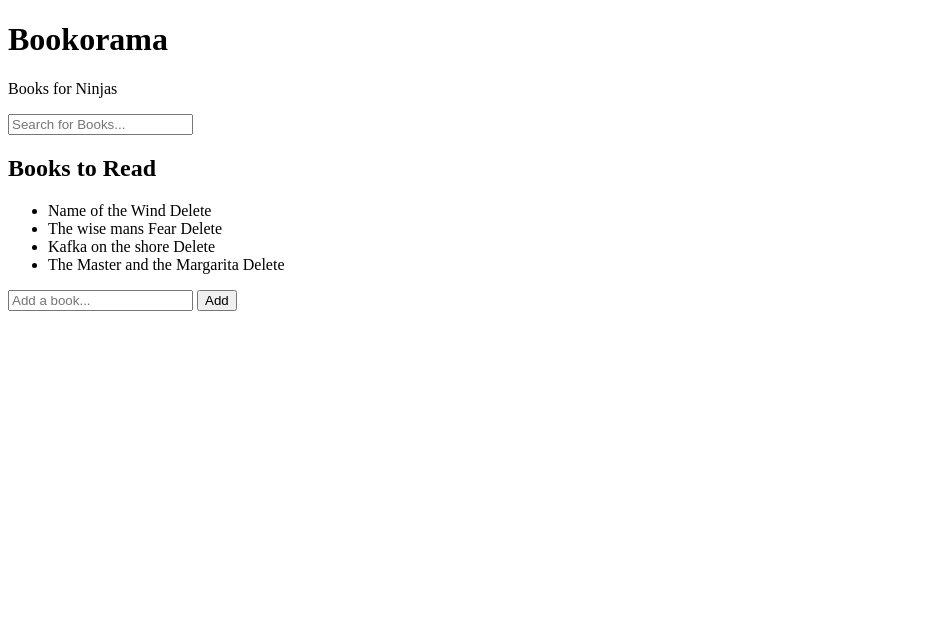
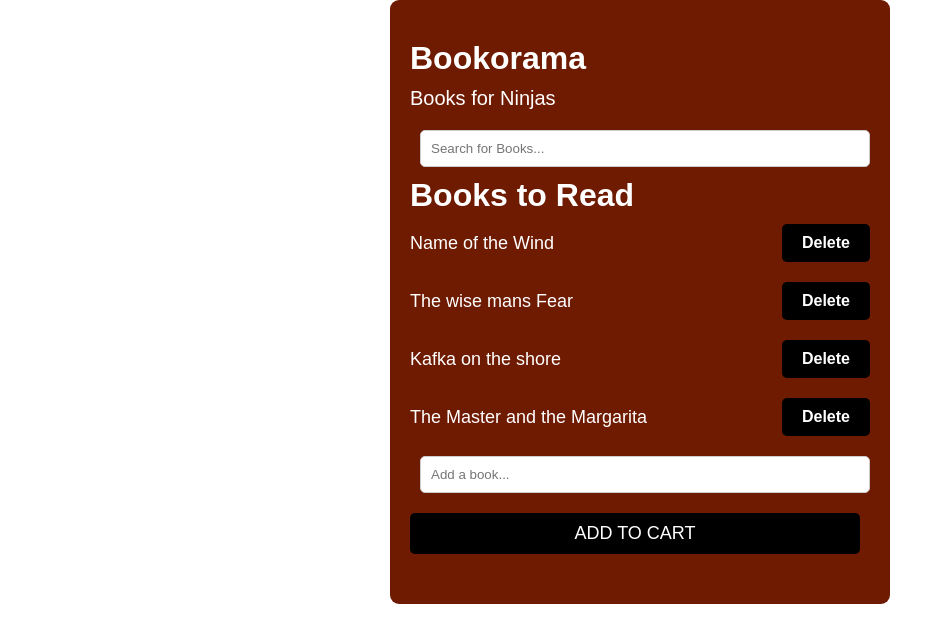
Before and after one commit to Engr-Yahya/JavaScript-learning, a plain HTML site: page book-list/index.html in a window 1280 px wide. Shown: the whole page, without its empty margins (0-945 px from the left). Drawn offline with Linux system fonts and the light colour scheme.

Commit message:
styling the book searching project

```diff
--- a/book-list/index.html
+++ b/book-list/index.html
@@ -5,7 +5,7 @@
   <meta charset="UTF-8">
   <meta name="viewport" content="width=device-width, initial-scale=1.0">
   <title>Document</title>
-  <link rel="stylesheet" src="style.css">
+  <link rel="stylesheet" href="style.css">
 </head>
 
 <body>
@@ -13,7 +13,7 @@
     <header>
       <div id="page-banner">
         <h1 class="title">Bookorama</h1>
-        <p class="">Books for Ninjas</p>
+        <p class="title-text">Books for Ninjas</p>
         <form id="search-books">
           <input type="text" placeholder="Search for Books..." />
         </form>
@@ -22,19 +22,19 @@
     <div id="book-list">
       <h2 class="title">Books to Read</h2>
       <ul>
-        <li>
+        <li class="flex-list">
           <span class="name">Name of the Wind</span>
           <span class="delete">Delete</span>
         </li>
-        <li>
+        <li class="flex-list">
           <span class="name">The wise mans Fear</span>
           <span class="delete">Delete</span>
         </li>
-        <li>
+        <li class="flex-list">
           <span class="name">Kafka on the shore</span>
           <span class="delete">Delete</span>
         </li>
-        <li>
+        <li class="flex-list">
           <span class="name">The Master and the Margarita</span>
           <span class="delete">Delete</span>
         </li>
@@ -42,7 +42,7 @@
     </div>
     <form>
       <input type="text" placeholder="Add a book..." />
-      <button>Add</button>
+      <button>Add to cart</button>
     </form>
   </div>
 </body>
--- a/book-list/style.css
+++ b/book-list/style.css
@@ -1,4 +1,75 @@
+* {
+  margin: 0;
+  padding: 0;
+  box-sizing: border-box;
+}
 #wrapper {
-  max-width: 1200px;
+  background-color: rgb(110, 27, 2);
+  color: #fff;
+  padding: 40px 20px;
+  border-radius: 9px;
+  font-family: sans-serif;
+  max-width: 500px;
   margin: 0 auto;
 }
+.title {
+  font-size: 32px;
+  font-weight: bold;
+}
+.title-text {
+  font-size: 20px;
+  padding: 10px 0px;
+  font-weight: 500;
+}
+input {
+  font-family: sans-serif;
+  border: none;
+  padding: 10px 10px;
+  margin: 10px 10px;
+  border: 1px solid #ccc;
+  border-radius: 5px;
+  max-width: 450px;
+  width: 100%;
+}
+ul li {
+  font-size: 18px;
+  list-style: none;
+  padding: 10px 0px;
+}
+.flex-list {
+  display: flex;
+  align-items: center;
+  justify-content: space-between;
+}
+.delete {
+  font-size: 16px;
+  font-weight: 600;
+  color: #fff;
+  background-color: #000;
+  padding: 10px 20px;
+  border-radius: 5px;
+  transition: all 0.5s;
+}
+.delete:hover,
+button:hover {
+  background-color: #fff;
+  color: #000;
+  transform: translate(0, -4px);
+}
+button {
+  text-transform: uppercase;
+  font-size: 18px;
+  max-width: 450px;
+  width: 100%;
+  font-weight: 500;
+  color: #fff;
+  background-color: #000;
+  padding: 10px 20px;
+  margin: 10px 0px;
+  border-radius: 5px;
+  transition: all 0.5s;
+  border: none;
+}
+button:hover {
+  transform: translate(0, 4px);
+}
```
